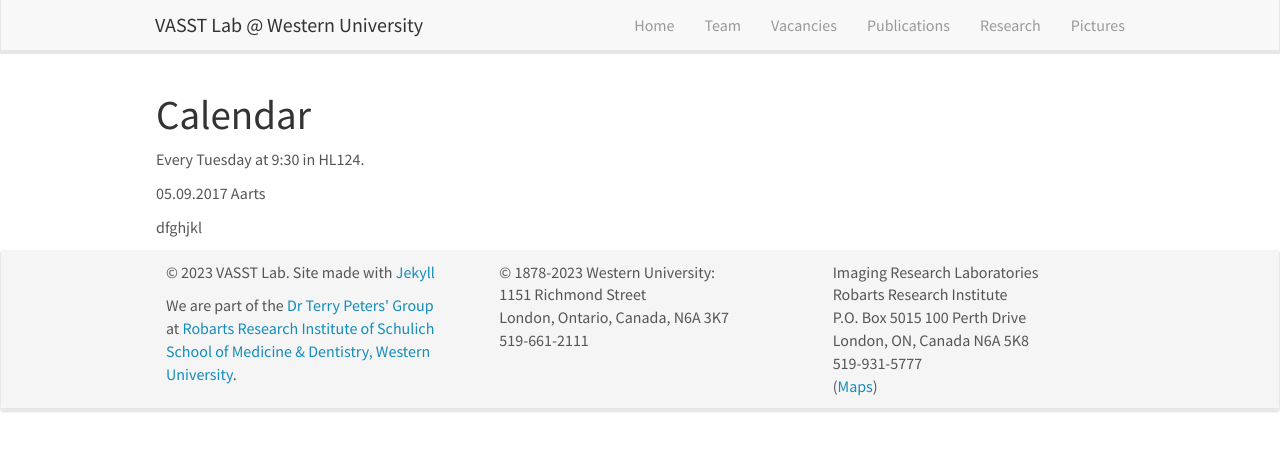
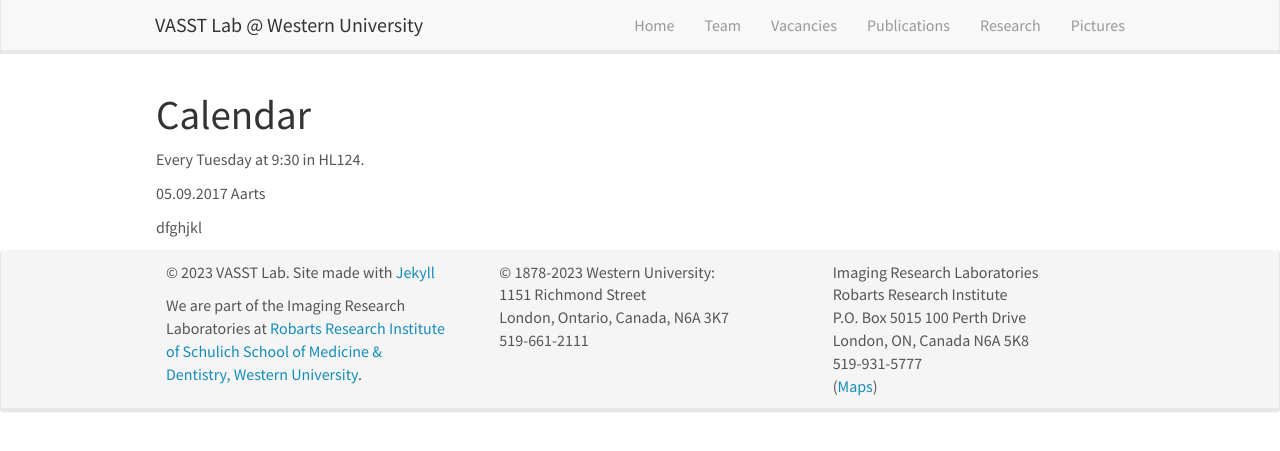
Before and after one commit to CharlesYCX/vasst-lab, a Jekyll site: the page built from _pages/mini_lecture_series.md, in a window 1280 px wide. Shown: the top 451 px of the page. Built offline with Jekyll 4.4.1, drawn with Linux system fonts in a browser that asks for light colours; nearby versions of some CDN libraries.

Commit message:
Update footer.html

```diff
--- a/_includes/footer.html
+++ b/_includes/footer.html
@@ -5,7 +5,7 @@
 		<div class="col-sm-4">
 
 		  <p>&copy 2023 VASST Lab. Site made with <a href="https://jekyllrb.com">Jekyll</a></p>
-              <p>We are part of the <a href="https://www.robarts.ca/peterslab/">Dr Terry Peters' Group</a> at <a href="https://www.robarts.ca/">Robarts Research Institute of Schulich School of Medicine & Dentistry, Western University</a>.</p>
+              <p>We are part of the Imaging Research Laboratories at <a href="https://www.robarts.ca/">Robarts Research Institute of Schulich School of Medicine & Dentistry, Western University</a>.</p>
 
 
 		   <p>  </p><p>
```
